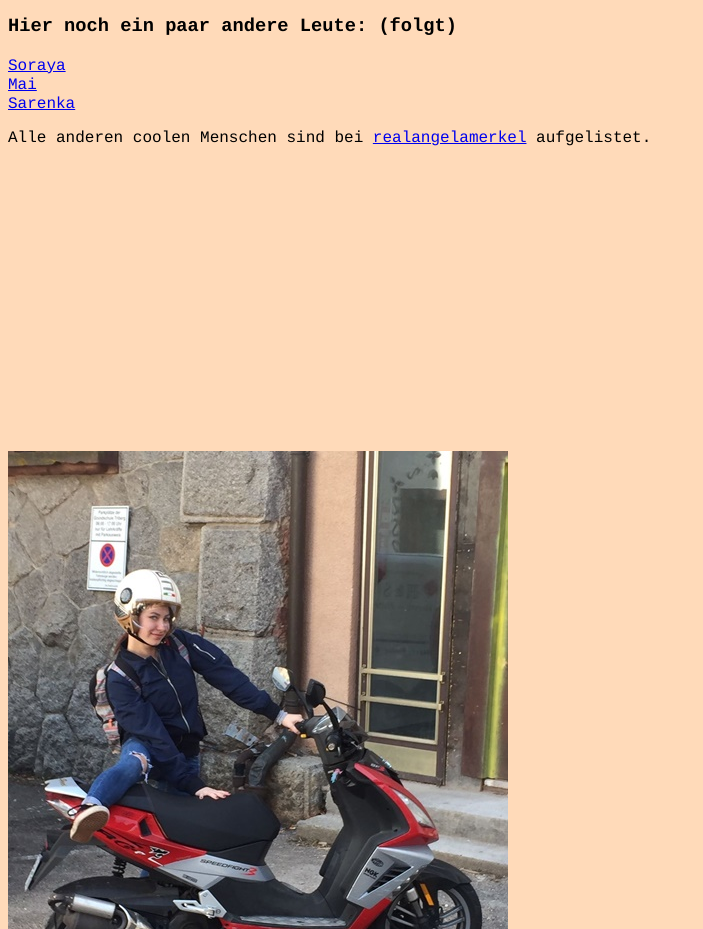
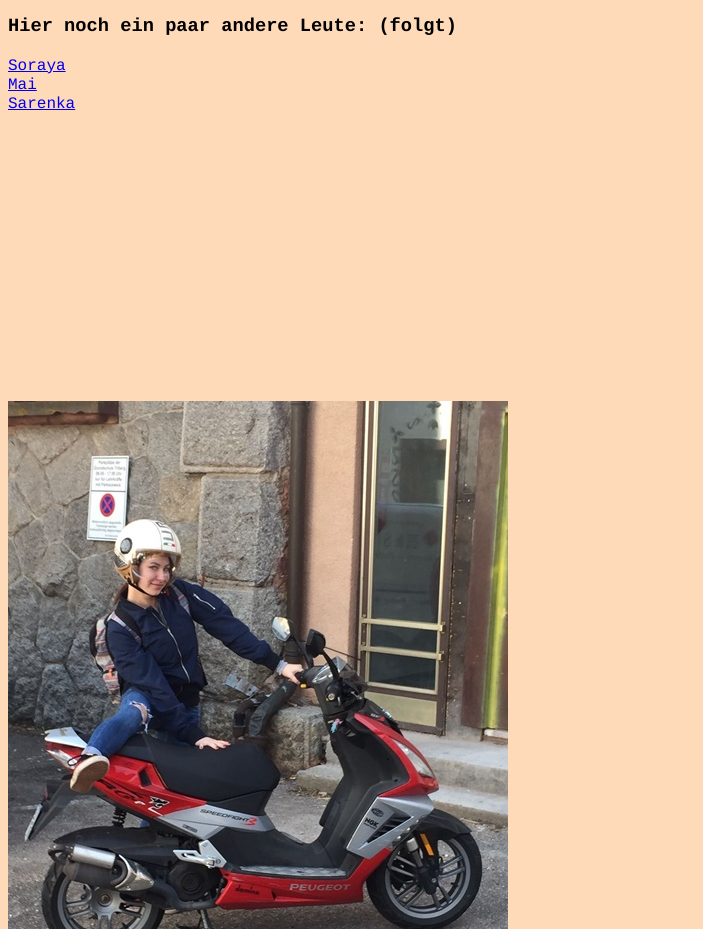
Before and after one commit to alinakle/GIS2020, a plain HTML site: page Aufgabe01/index.html in a window 1280 px wide. Shown: the part 1041-1970 px from the top of the page, without its empty margins (0-703 px from the left). Drawn offline with Linux system fonts and the light colour scheme.

Commit message:
Jetzt aber

```diff
--- a/Aufgabe01/index.html
+++ b/Aufgabe01/index.html
@@ -52,7 +52,6 @@
     <br>
     <a href="https://sarenkab.github.io/GiSSommer2020/Aufgabe01/" target="_blank" rel="noopener noreferrer" style="font-family:courier;">Sarenka</a>
     <br>
-    <p style="font-family:courier;"> Alle anderen coolen Menschen sind bei <a href="https://realangelamerkel.github.io/gis_sose20/Aufgabe01/index.html" target="_blank" rel="noopener noreferrer">realangelamerkel</a> aufgelistet.</p>
     <br>
     <br>
     <br>
```
